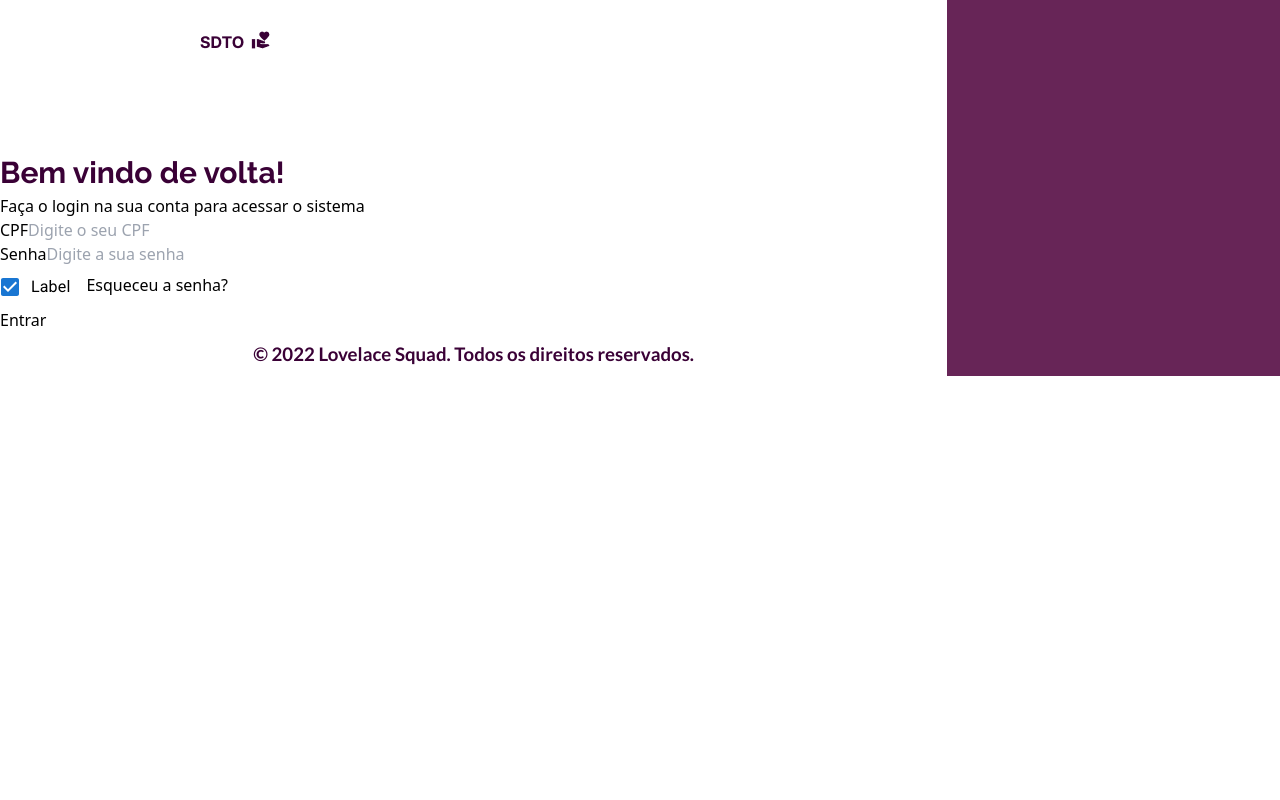
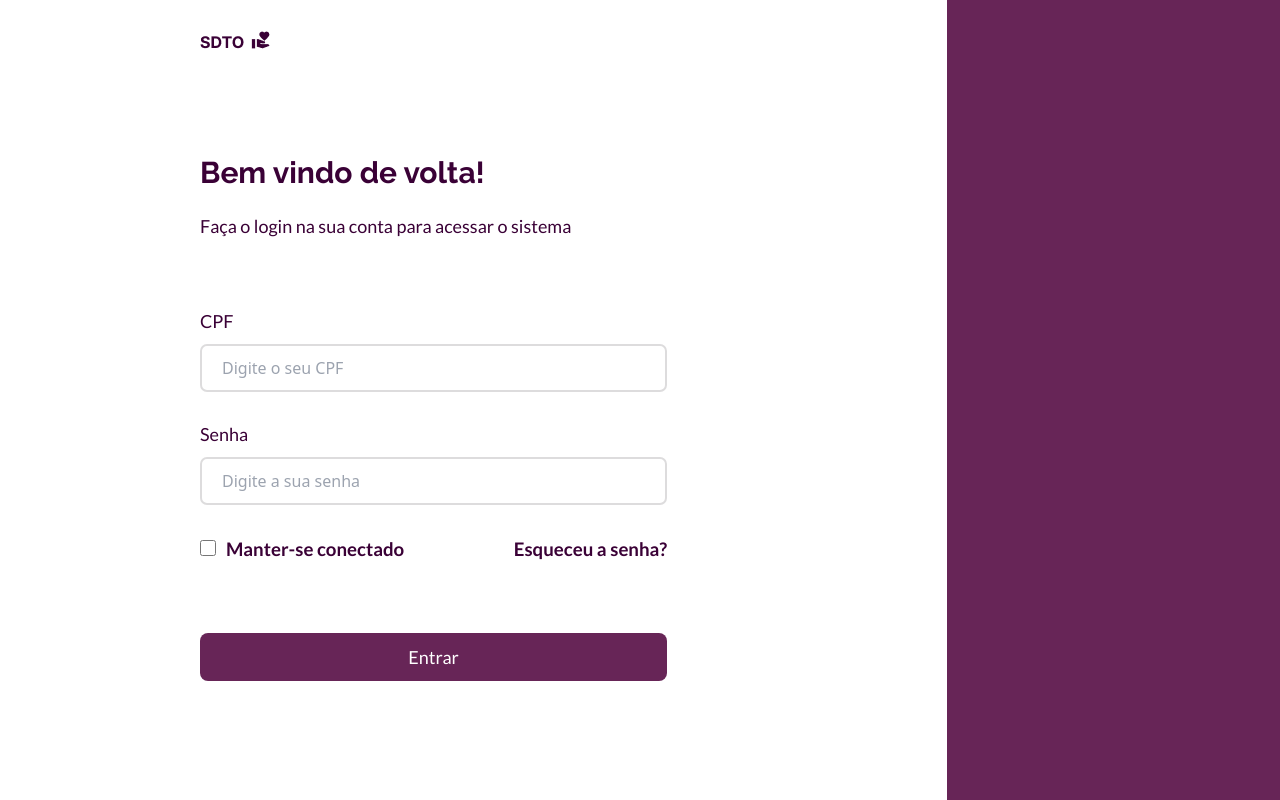
Before and after one commit to squadlovelace/sdto-frontend, a React (Vite) app: page /login in a window 1280 px wide. Shown: the top 800 px of the page. Built offline with nearby package versions, Linux system fonts and the light colour scheme.

Commit message:
style: terminando a pagina de login

```diff
--- a/src/components/Buttons/ButtonFormAccces.tsx
+++ b/src/components/Buttons/ButtonFormAccces.tsx
@@ -3,7 +3,12 @@ interface Props {
 }
 
 const ButtonFormAccces = ({ textButton }: Props) => (
-  <button type="button">{textButton}</button>
+  <button
+    type="button"
+    className="h-12 bg-roxo500 rounded-lg font-text font-normal text-x4 leading-[25px] text-white w-[100%]"
+  >
+    {textButton}
+  </button>
 );
 
 export default ButtonFormAccces;
--- a/src/components/FormsAcccess/DivInfo.tsx
+++ b/src/components/FormsAcccess/DivInfo.tsx
@@ -4,6 +4,8 @@ interface Props {
   children: ReactNode;
 }
 
-const DivInfo = ({ children }: Props) => <div>{children}</div>;
+const DivInfo = ({ children }: Props) => (
+  <div className="ml-[200px] mr-[280px]">{children}</div>
+);
 
 export default DivInfo;
--- a/src/components/FormsAcccess/FormLoginAccess.tsx
+++ b/src/components/FormsAcccess/FormLoginAccess.tsx
@@ -1,5 +1,3 @@
-import { Checkbox, FormControlLabel } from '@mui/material';
-
 import ButtonFormAccces from '../Buttons/ButtonFormAccces';
 import InputFormACcces from './InputFormACcces';
 import TextTitle from './TextTitle';
@@ -10,7 +8,7 @@ const SectionFormInfo = () => (
       title="Bem vindo de volta!"
       textInfo="Faça o login na sua conta para acessar o sistema"
     />
-    <form action="get">
+    <form action="get" className="mb-[230px]">
       <InputFormACcces
         htmlFor="cpf"
         label="CPF"
@@ -21,8 +19,18 @@ const SectionFormInfo = () => (
         label="Senha"
         placeholder="Digite a sua senha"
       />
-      <div>
-        <FormControlLabel control={<Checkbox defaultChecked />} label="Label" />
+      <div className="flex justify-between font-text font-semibold text-x2  text-center mb-[70px] text-roxo800">
+        <div className="flex">
+          <label htmlFor="connected">
+            <input
+              type="checkbox"
+              name="connected"
+              id="connected"
+              className="mr-[10px] w-4 h-4 my-auto"
+            />
+            Manter-se conectado
+          </label>
+        </div>
         <span>Esqueceu a senha?</span>
       </div>
       <ButtonFormAccces textButton="Entrar" />
--- a/src/components/FormsAcccess/InputFormACcces.tsx
+++ b/src/components/FormsAcccess/InputFormACcces.tsx
@@ -7,11 +7,18 @@ interface Props {
 }
 
 const InputFormACcces = ({ label, placeholder, htmlFor }: Props) => (
-  <div>
-    <label htmlFor={htmlFor}>
+  <div className="flex flex-col gap-2.5 mb-[30px]">
+    <label
+      htmlFor={htmlFor}
+      className="font-text font-normal text-x4 leading-[25px] text-roxo800"
+    >
       {label}
-      <input type="text" placeholder={placeholder} />
     </label>
+    <input
+      type="text"
+      placeholder={placeholder}
+      className="h-[48px] border-solid border-2 border-[#DDDCDD] rounded-[7px] focus:outline-none focus:ring-roxo500 focus:border-roxo500 pl-5"
+    />
   </div>
 );
 
--- a/src/components/FormsAcccess/LayoutFormAccess.tsx
+++ /dev/null
@@ -1,17 +0,0 @@
-import DivPurple from '../DivPurple/DivPurple';
-import DivInfo from './DivInfo';
-import FooterFormAccces from './FooterFormAccces';
-import HeaderFormAccess from './HeaderFormAccess';
-
-const LayoutFormAccess = () => (
-  <div className="flex  w-[100%]">
-    <section className="w-[74%]">
-      <HeaderFormAccess />
-      <DivInfo />
-      <FooterFormAccces />
-    </section>
-    <DivPurple />
-  </div>
-);
-
-export default LayoutFormAccess;
--- a/src/components/FormsAcccess/TextTitle.tsx
+++ b/src/components/FormsAcccess/TextTitle.tsx
@@ -7,10 +7,12 @@ interface Props {
 
 const TextTitle = ({ textInfo, title }: Props) => (
   <div>
-    <h1 className="font-body font-bold text-[30px] leading-[42px] text-roxo800">
+    <h1 className="font-body font-bold text-[30px] leading-[42px] text-roxo800 mb-[20px]">
       {title}
     </h1>
-    <p>{textInfo}</p>
+    <p className="font-text font-normal text-x4 leading-[25px] text-roxo800 mb-[70px]">
+      {textInfo}
+    </p>
   </div>
 );
 
--- a/src/pages/Login/index.tsx
+++ b/src/pages/Login/index.tsx
@@ -5,7 +5,7 @@ import SectionFormInfo from '../../components/FormsAcccess/FormLoginAccess';
 import HeaderFormAccess from '../../components/FormsAcccess/HeaderFormAccess';
 
 const Login = () => (
-  <div className="flex  w-[100%] ">
+  <div className="flex  w-[100%] h-[100vh]]">
     <section className="w-[74%]">
       <HeaderFormAccess />
       <DivInfo>
```
